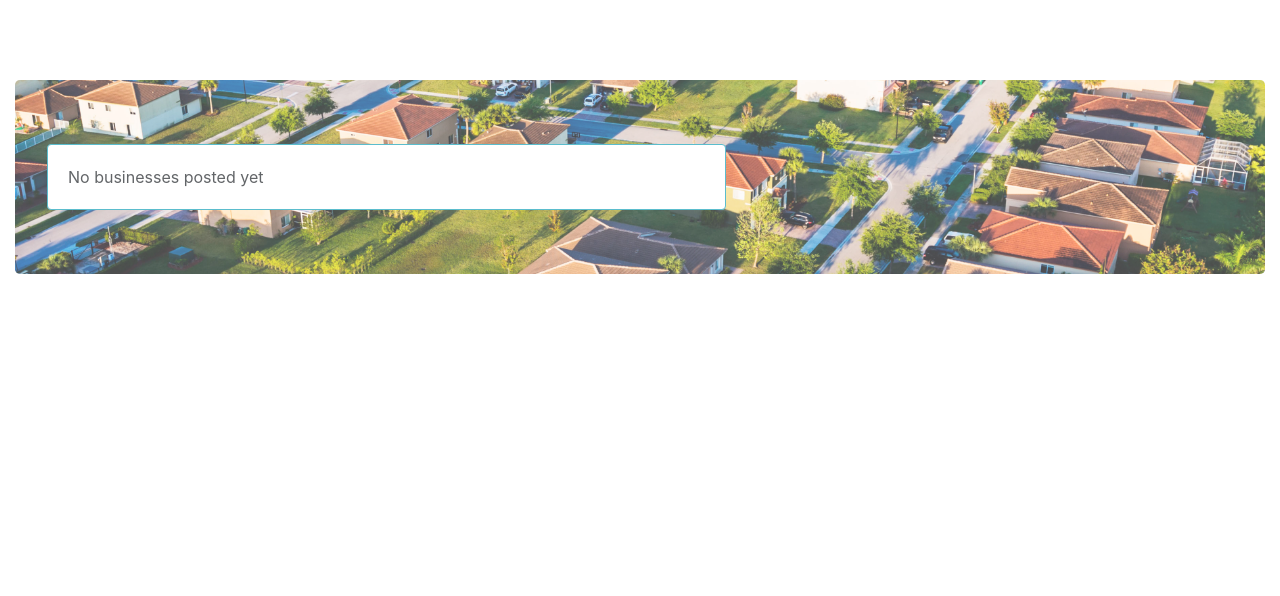
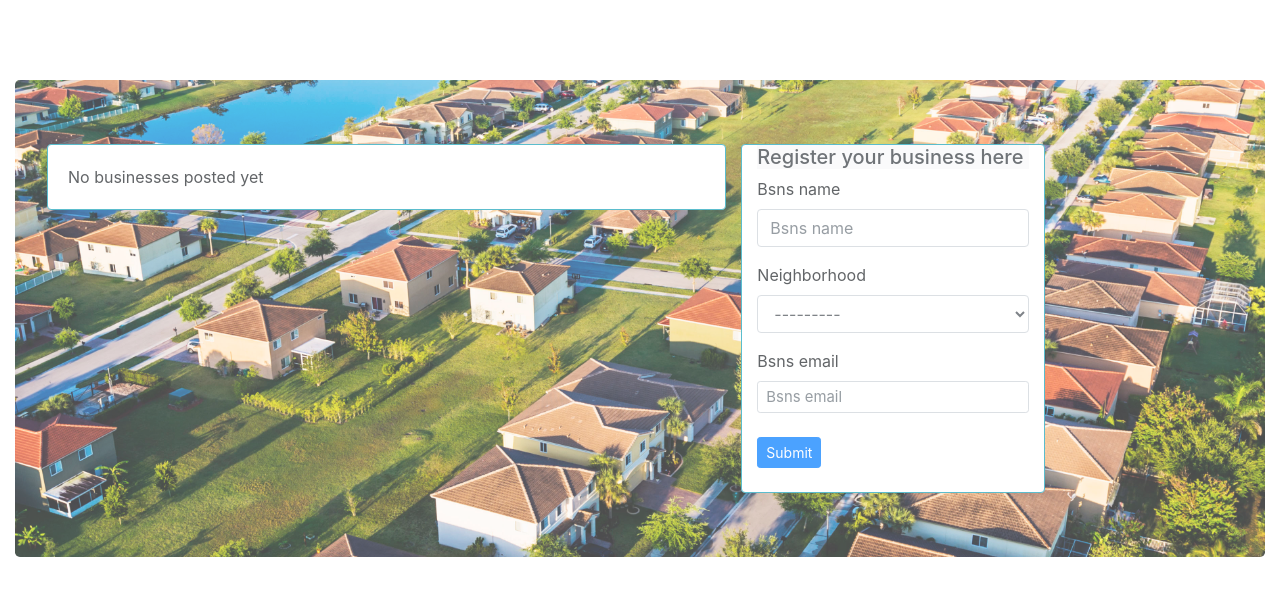
Before and after one commit to rknyra/in-the-know, a Django app: page /businesses/ in a window 1280 px wide. Shown: the part 106-702 px from the top of the page. Run offline with Django 3.2, Linux system fonts and the light colour scheme; data that the repository does not hold is empty; some libraries are stand-ins or nearby versions.

Commit message:
add a form where users can register/add their businesses in a given neighborhood

```diff
--- a/itk_app/forms.py
+++ b/itk_app/forms.py
@@ -19,7 +19,14 @@ class SubmitBusinessForm(forms.ModelForm):
         model = Business
         fields=['bsns_name','bsns_email']
 
+
 class ShareNoticeForm(forms.ModelForm):
     class Meta:
         model = Notice
         exclude = ['user']
+
+
+class AddBusinessForm(forms.ModelForm):
+    class Meta:
+        model = Business
+        exclude = ['user']
--- a/itk_app/templates/itk_pages/businesses.html
+++ b/itk_app/templates/itk_pages/businesses.html
@@ -35,6 +35,24 @@
            {% endif %}
 
 
+            <!-- SHARE NOTICE UPLOAD FORM -->
+            <div class="col-xs-3 col-sm-3 col-md-3 col-lg-3 border border-info rounded" style="background-color:#fff;">
+            <h5 class="bg-light text-dark"> Register your business here</h5>
+                <form enctype="multipart/form" action="{% url 'add_business' %}" method="post">
+
+                    {% csrf_token %}
+
+                    {% bootstrap_form form layout='inline' %}
+
+                    <div class="form-group">
+
+                    <input type="submit" class="btn btn-primary btn-sm my-2" value="Submit">
+                    </div>
+                </form>
+            </div>
+            <!-- END OF FORM -->
+
+
         </div> <!-- end of row -->
     </div> <!-- jumbotron ends here -->
 </div> <!-- container ends here -->
--- a/itk_app/urls.py
+++ b/itk_app/urls.py
@@ -8,6 +8,7 @@ urlpatterns = [
     path('update-profile/',views.updateProfile,name='update_profile'),
     path('share-notice/',views.shareNotice,name='share_notice'),
     path('notices/',views.viewNotices,name='view_notices'),
+    path('add-business/',views.addBusiness,name='add_business'),
     path('businesses/',views.business,name='view_businesses'),
     path('search-businesses/',views.searchBusiness,name='search_businesses'),
 ]
--- a/itk_app/views.py
+++ b/itk_app/views.py
@@ -58,11 +58,31 @@ def viewNotices(request):
 
     return render(request,'itk_pages/notices.html', locals())
 
+
 #view businesses
 def business(request):
     businesses=Business.objects.all()
+    form = AddBusinessForm()
 
     return render(request,'itk_pages/businesses.html', locals())
+
+
+#add a business
+def addBusiness (request):
+    form = AddBusinessForm()
+
+    if request.method == 'POST':
+        form = AddBusinessForm(request.POST,request.FILES)
+        user = request.user.id
+
+        if form.is_valid():
+            business = form.save(commit=False)
+            business.user = request.user
+            business.save()
+        return redirect('view_businesses')
+    else:
+        form = AddBusinessForm()
+        return render(request, 'itk_pages/businesses.html', locals())
 
 #search projects
 def searchBusiness(request):
```
